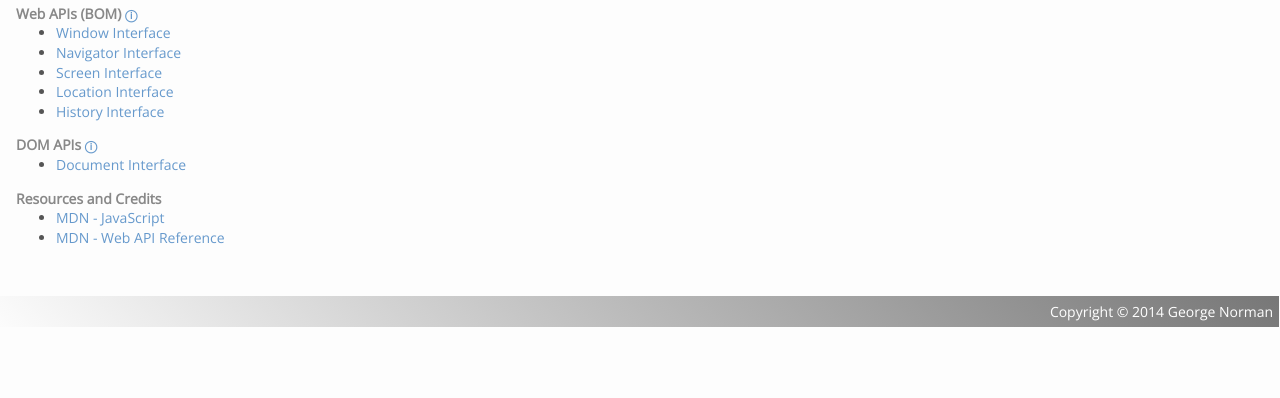
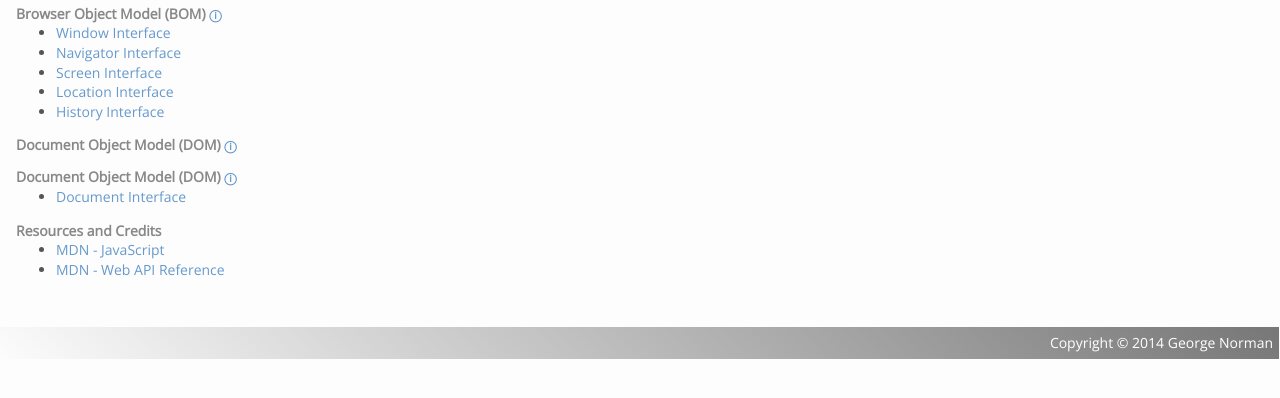
Before and after one commit to georgenorman/js-lab, a website: page src/html/index.html in a window 1280 px wide. Shown: the part 84-482 px from the top of the page. Drawn offline with nearby package versions, Linux system fonts and the light colour scheme.

Commit message:
misc cleanups.

```diff
--- a/src/html/index.html
+++ b/src/html/index.html
@@ -44,7 +44,7 @@
     JavaScript experiments for the <a href="http://www.thruzero.com/jcat3/apps/resources/resources.jsf?rid=js.overview">JS Summary</a> at ThruZero.
   </p>
 
-  <h4>Web APIs (BOM) <a href="https://developer.mozilla.org/en-US/docs/Web/API" style="font-size:12px;">ⓘ</a></h4>
+  <h4>Browser Object Model (BOM) <a href="https://developer.mozilla.org/en-US/docs/Web/API" style="font-size:12px;">ⓘ</a></h4>
   <ul>
     <li><a href="./bom/window.html">Window Interface</a></li>
     <li><a href="./bom/navigator.html">Navigator Interface</a></li>
@@ -53,7 +53,8 @@
     <li><a href="./bom/history.html">History Interface</a></li>
   </ul>
 
-  <h4>DOM APIs <a href="https://developer.mozilla.org/en-US/docs/Web/API/Document_Object_Model" style="font-size:12px;">ⓘ</a></h4>
+  <h4>Document Object Model (DOM) <a href="https://developer.mozilla.org/en-US/docs/Web/API/Document_Object_Model" style="font-size:12px;">ⓘ</a></h4>
+  <h4>Document Object Model (DOM) <a href="https://developer.mozilla.org/en-US/docs/Web/API/Document_Object_Model" style="font-size:12px;">ⓘ</a></h4>
   <ul>
     <li><a href="./dom/document.html">Document Interface</a></li>
   </ul>
```
Also changed, not shown: src/html/bom/window.html (+2 -2 lines).
